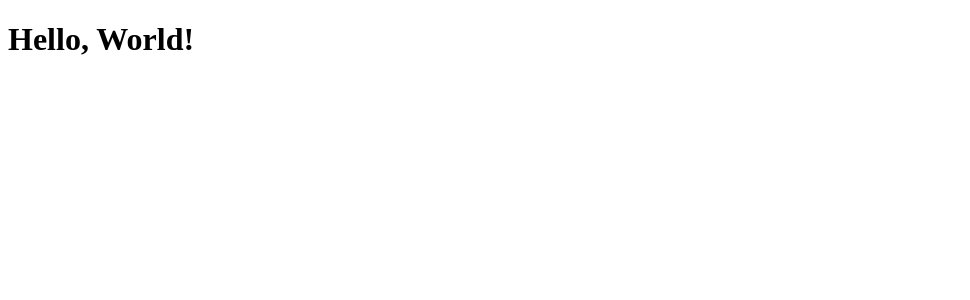
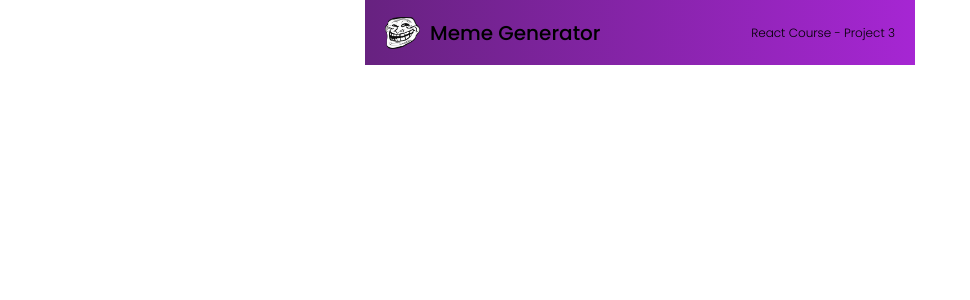
Before and after one commit to DarkstarXDD/Meme-Generator, a React (Vite) app in the folder meme-generator/: page / in a window 1280 px wide. Shown: the top 300 px of the page, without its empty margins (0-970 px from the left). Built offline with nearby package versions, Linux system fonts and the light colour scheme.

Commit message:
Created Header

```diff
--- /dev/null
+++ b/meme-generator/components/Header.jsx
@@ -0,0 +1,9 @@
+export default function Header() {
+    return (
+        <div className="header">
+            <img className="troll-face-img" src="./assets/troll-face.png"></img>
+            <h1 className="header-left-title">Meme Generator</h1>
+            <p className="header-right-title">React Course - Project 3</p>
+        </div>
+    )
+}
--- a/meme-generator/index.html
+++ b/meme-generator/index.html
@@ -4,6 +4,13 @@
   <head>
     <meta charset="UTF-8" />
     <meta name="viewport" content="width=device-width, initial-scale=1.0" />
+
+    <link rel="preconnect" href="https://fonts.googleapis.com">
+    <link rel="preconnect" href="https://fonts.gstatic.com" crossorigin>
+    <link href="https://fonts.googleapis.com/css2?family=Poppins:wght@200;300;400;500&display=swap" rel="stylesheet">
+
+    <link rel="stylesheet" href="styles.css">
+
     <title>Meme Generator</title>
   </head>
 
--- a/meme-generator/src/App.jsx
+++ b/meme-generator/src/App.jsx
@@ -1,7 +1,9 @@
+import Header from "../components/Header"
+
 export default function App() {
   return (
-    <>
-      <h1>Hello, World!</h1>
-    </>
+    <div>
+      <Header />
+    </div>
   )
 }
--- /dev/null
+++ b/meme-generator/styles.css
@@ -0,0 +1,39 @@
+* {
+    padding: 0;
+    margin: 0;
+    box-sizing: border-box;
+}
+
+body {
+    display: grid;
+    place-items: center;
+    font-family: Poppins;
+}
+
+.header {
+    width: 550px;
+    height: 65px;
+    padding: 20px;
+    /* background-color: orange; */
+    background-image: linear-gradient(90deg, #672280, #A626D3);
+
+    display: flex;
+    align-items: center;
+    gap: 10px;
+}
+
+.troll-face-img {
+    width: 35px;
+    height: 32px;
+}
+
+.header-left-title {
+    font-size: 20px;
+    font-weight: 500;
+}
+
+.header-right-title {
+    font-size: 12px;
+    font-weight: 300;
+    margin-left: auto;
+}
```
Also changed, not shown: meme-generator/assets/troll-face.png (added).
